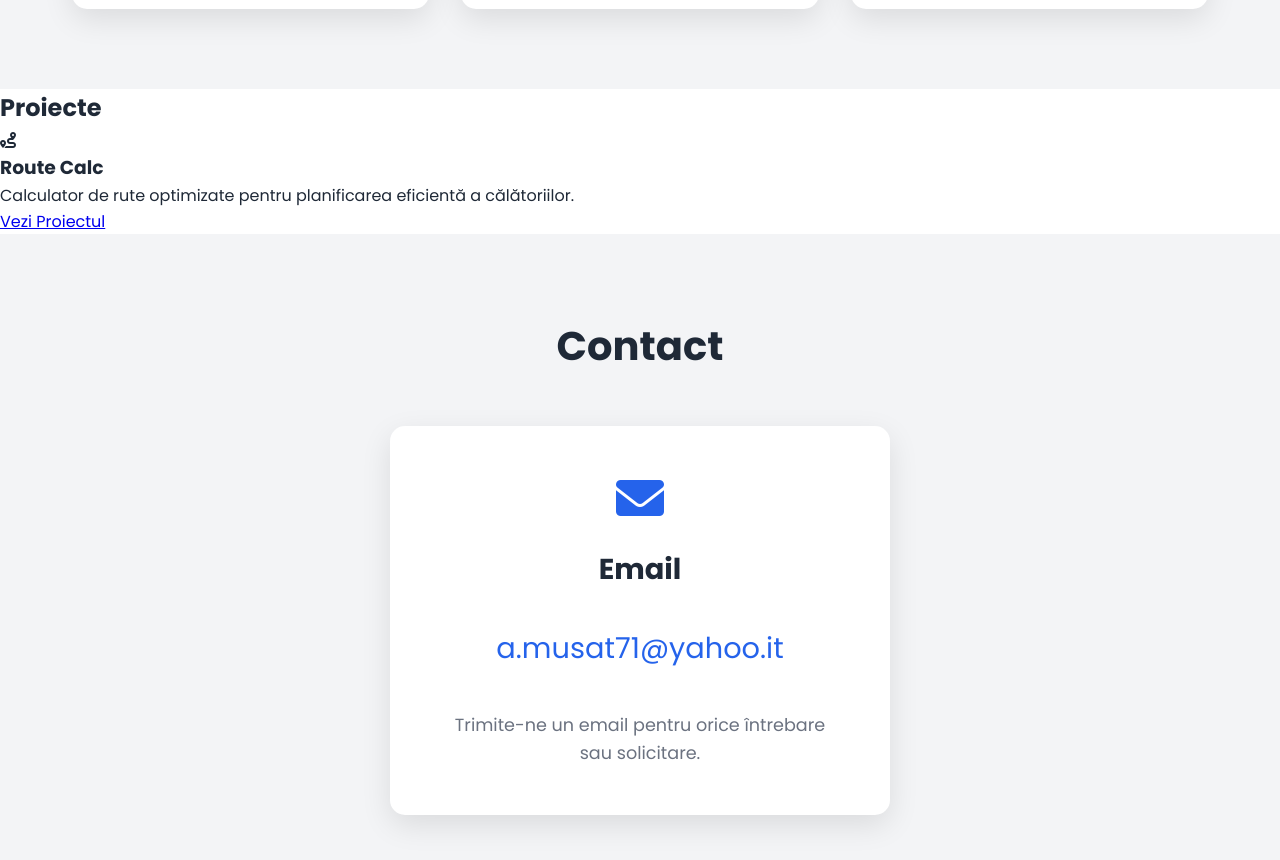
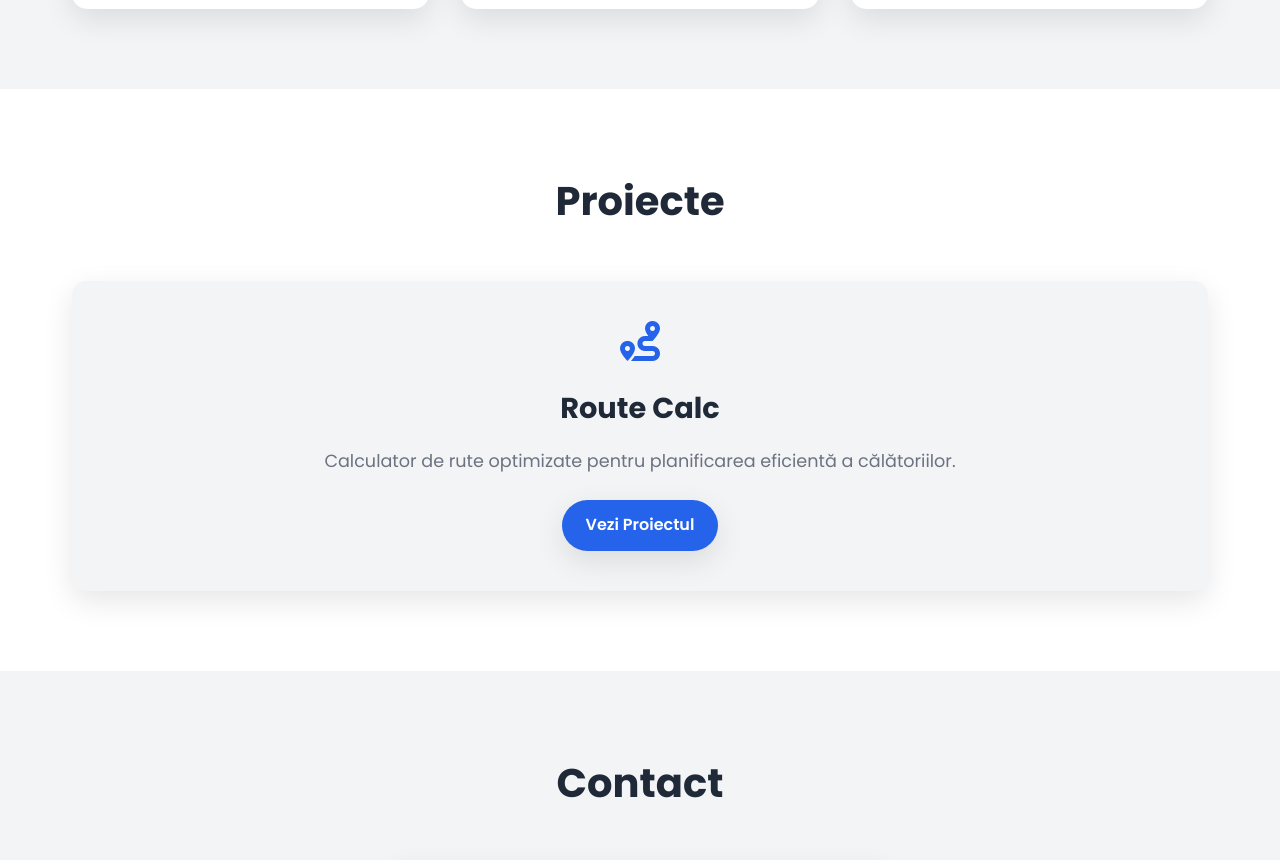
Before and after one commit to Bolout/blue-agency, a plain HTML site: page index.html in a window 1280 px wide. Shown: the part 1695-2555 px from the top of the page. Drawn offline with Linux system fonts and the light colour scheme.

Commit message:
Update projects section styling to match services section

```diff
--- a/styles.css
+++ b/styles.css
@@ -455,3 +455,79 @@ footer {
         margin-left: 1rem;
     }
 }
+
+/* Projects Section */
+.projects {
+    padding: var(--section-padding);
+    background-color: var(--background);
+}
+
+.projects .container {
+    max-width: 1200px;
+    margin: 0 auto;
+    padding: 0 2rem;
+}
+
+.projects h2 {
+    text-align: center;
+    font-size: var(--heading-size);
+    color: var(--text-color);
+    margin-bottom: 3rem;
+}
+
+.projects-grid {
+    display: grid;
+    grid-template-columns: repeat(auto-fit, minmax(300px, 1fr));
+    gap: 2rem;
+}
+
+.project-card {
+    background: var(--section-bg);
+    padding: 2.5rem;
+    border-radius: var(--border-radius);
+    text-align: center;
+    transition: var(--transition);
+    box-shadow: var(--card-shadow);
+}
+
+.project-card:hover {
+    transform: translateY(-10px);
+    box-shadow: var(--hover-shadow);
+}
+
+.project-card i {
+    font-size: 2.5rem;
+    color: var(--primary-color);
+    margin-bottom: 1.5rem;
+}
+
+.project-card h3 {
+    color: var(--text-color);
+    margin-bottom: 1rem;
+    font-size: var(--subheading-size);
+}
+
+.project-card p {
+    color: var(--light-text);
+    margin-bottom: 1.5rem;
+    line-height: 1.6;
+    font-size: var(--text-size);
+}
+
+.project-link {
+    display: inline-block;
+    padding: 0.8rem 1.5rem;
+    background-color: var(--primary-color);
+    color: white;
+    text-decoration: none;
+    border-radius: 50px;
+    font-weight: 600;
+    transition: var(--transition);
+    box-shadow: var(--card-shadow);
+}
+
+.project-link:hover {
+    background-color: var(--secondary-color);
+    transform: translateY(-3px);
+    box-shadow: var(--hover-shadow);
+}
```
